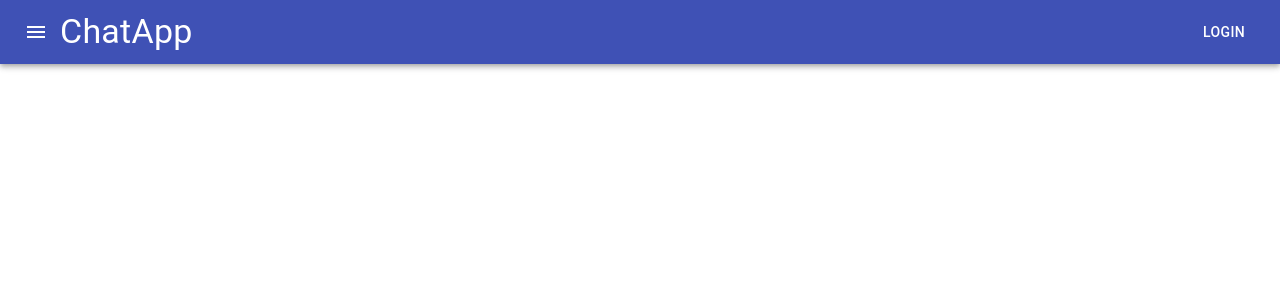
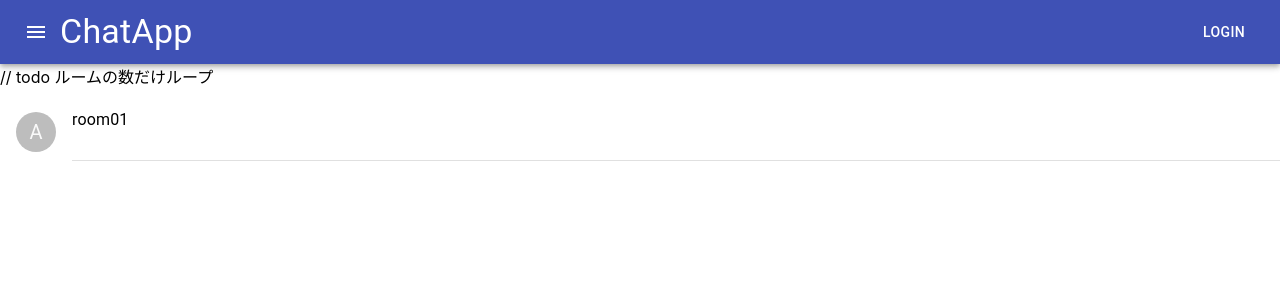
Before and after one commit to masaki987654321/chat-app, a React (Create React App) app in the folder front/app/: page / in a window 1280 px wide. Shown: the top 300 px of the page. Built offline with nearby package versions, Linux system fonts and the light colour scheme.

Commit message:
front
RoomListコンポーネントの作成

```diff
--- a/front/app/src/App.tsx
+++ b/front/app/src/App.tsx
@@ -3,12 +3,15 @@ import logo from './logo.svg';
 import './App.css';
 
 import Header from './components/Header';
+import RoomList from './components/RoomList';
 
 class App extends Component {
 	render() {
 		return (
 			<React.Fragment>
 				<Header />
+				// todo ルームの数だけループ
+				<RoomList />
 			</React.Fragment>
 		);
 	}
--- /dev/null
+++ b/front/app/src/components/RoomList.tsx
@@ -0,0 +1,38 @@
+import React from 'react';
+
+import { makeStyles, Theme } from '@material-ui/core/styles';
+import List from '@material-ui/core/List';
+import ListItem from '@material-ui/core/ListItem';
+import Divider from '@material-ui/core/Divider';
+import ListItemText from '@material-ui/core/ListItemText';
+import ListItemAvatar from '@material-ui/core/ListItemAvatar';
+import Avatar from '@material-ui/core/Avatar';
+
+const useStyles = makeStyles((theme: Theme) => ({
+    root: {
+        backgroundColor: theme.palette.background.paper,
+    },
+    inline: {
+        display: 'inline',
+    },
+}));
+
+// todo propsを引数にする
+function RoomList() {
+    const classes = useStyles();
+    // console.log(props);
+
+    return (
+        <List className={classes.root}>
+            <ListItem alignItems="flex-start">
+                <ListItemAvatar>
+                    <Avatar>A</Avatar>
+                </ListItemAvatar>
+                <ListItemText primary='room01' />
+            </ListItem>
+            <Divider variant="inset" component="li" />
+        </List>
+    );
+}
+
+export default RoomList;
```
